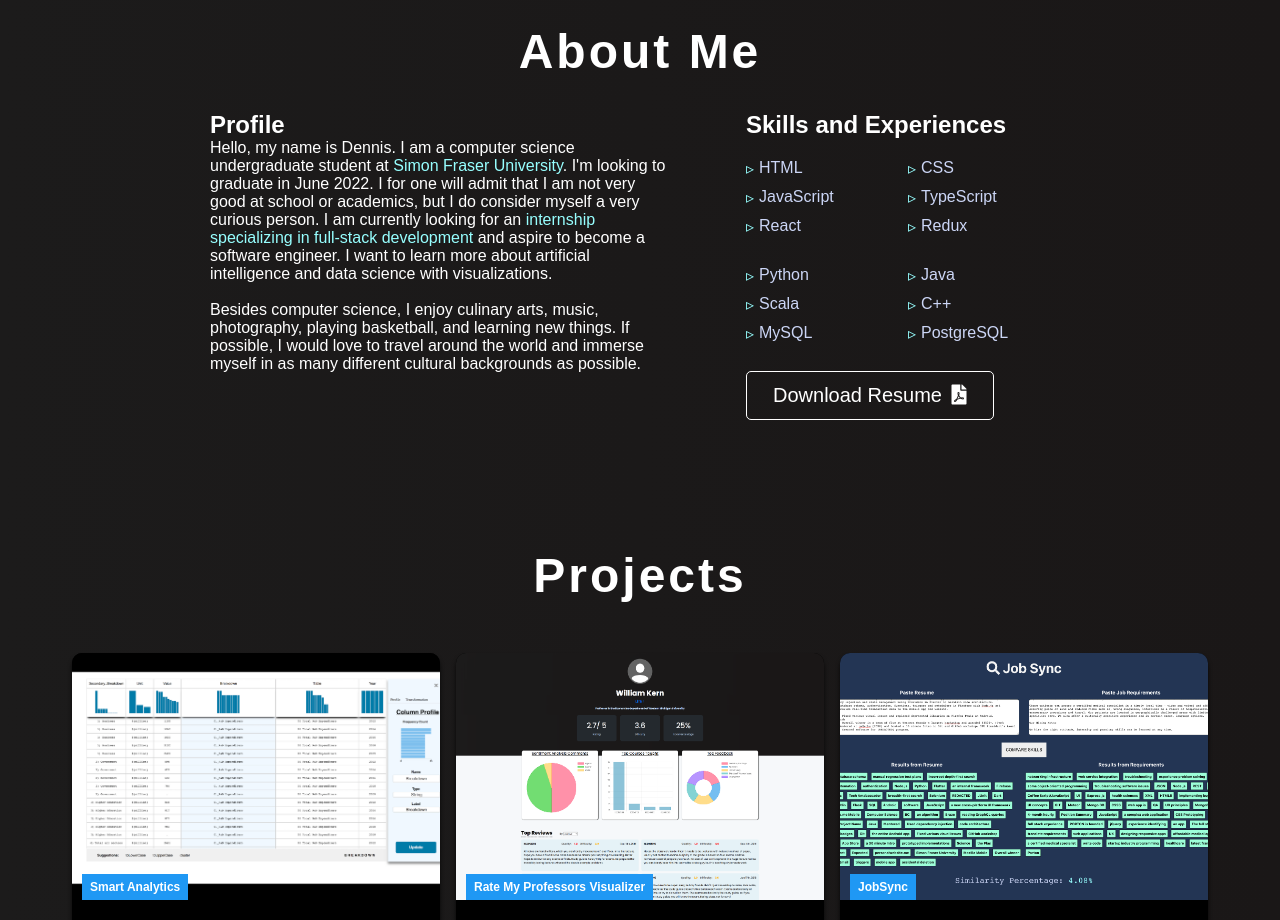
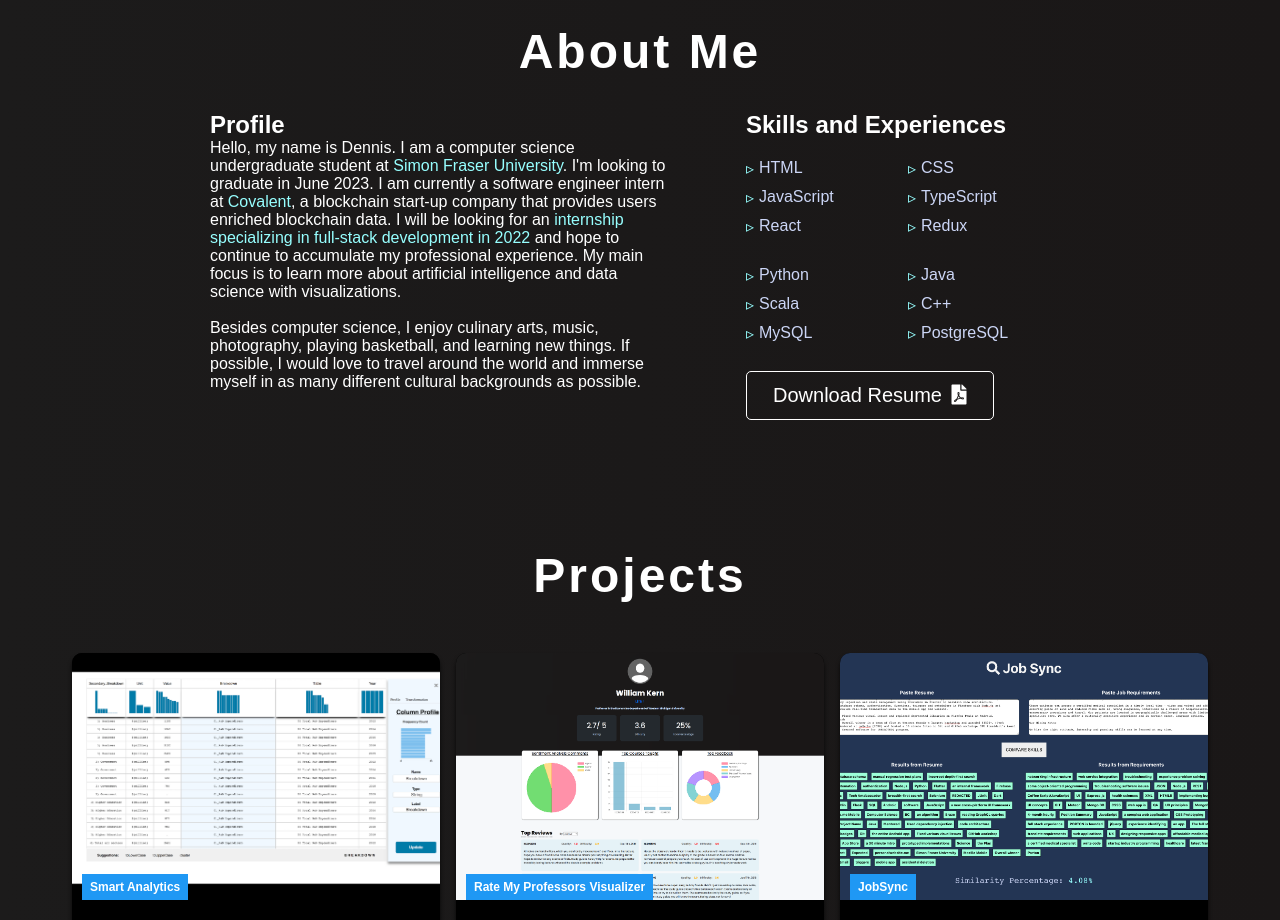
Before and after one commit to Dennayz/dennayz.github.io, a React (Create React App) app: page / in a window 1280 px wide. Shown: the part 920-1840 px from the top of the page. Built offline with nearby package versions, Linux system fonts and the light colour scheme.

Commit message:
updated about page and nav speed

```diff
--- a/src/components/About.js
+++ b/src/components/About.js
@@ -13,15 +13,32 @@ const About = () => {
           <p>
             Hello, my name is Dennis. I am a computer science undergraduate
             student at{" "}
-            <span style={{ color: "#97ffff" }}>Simon Fraser University</span>.
-            I'm looking to graduate in June 2022. I for one will admit that I am
-            not very good at school or academics, but I do consider myself a
-            very curious person. I am currently looking for an{" "}
+            <a
+              className="about-info-link"
+              href="https://www.sfu.ca/"
+              target="_blank"
+              rel="noreferrer"
+            >
+              <span style={{ color: "#97ffff" }}>Simon Fraser University</span>
+            </a>
+            . I'm looking to graduate in June 2023. I am currently a software
+            engineer intern at{" "}
+            <a
+              className="about-info-link"
+              href="https://www.covalenthq.com/"
+              target="_blank"
+              rel="noreferrer"
+            >
+              <span style={{ color: "#97ffff" }}>Covalent</span>
+            </a>
+            , a blockchain start-up company that provides users enriched
+            blockchain data. I will be looking for an{" "}
             <span style={{ color: "#97ffff" }}>
-              internship specializing in full-stack development
+              internship specializing in full-stack development in 2022
             </span>{" "}
-            and aspire to become a software engineer. I want to learn more about
-            artificial intelligence and data science with visualizations.
+            and hope to continue to accumulate my professional experience. My
+            main focus is to learn more about artificial intelligence and data
+            science with visualizations.
           </p>
           <br />
           <p>
--- a/src/components/Navbar.js
+++ b/src/components/Navbar.js
@@ -51,7 +51,7 @@ const Navbar = () => {
                 className="nav-links"
                 onClick={closeMobileMenu}
                 smooth={true}
-                duration={1000}
+                duration={500}
                 activeClass="active"
               >
                 About Me
@@ -65,7 +65,7 @@ const Navbar = () => {
                 className="nav-links"
                 onClick={closeMobileMenu}
                 smooth={true}
-                duration={1000}
+                duration={500}
                 activeClass="active"
               >
                 Projects
@@ -79,7 +79,7 @@ const Navbar = () => {
                 className="nav-links"
                 onClick={closeMobileMenu}
                 smooth={true}
-                duration={1000}
+                duration={500}
                 activeClass="active"
               >
                 Algorithms
@@ -93,7 +93,7 @@ const Navbar = () => {
                 className="nav-links"
                 onClick={closeMobileMenu}
                 smooth={true}
-                duration={1000}
+                duration={500}
                 activeClass="active"
               >
                 Contact
--- a/src/components/styles/About.css
+++ b/src/components/styles/About.css
@@ -49,6 +49,17 @@
   padding-left: 5px;
 }
 
+.about-info-link:link {
+  text-decoration: none;
+}
+
+.about-info-link:hover {
+  text-decoration: underline;
+  color: #64ffda;
+  opacity: 0.9;
+  transition: var(--transition);
+}
+
 @media screen and (max-width: 760px) {
   .aboutme-container {
     padding: 2rem;
--- a/src/components/styles/Navbar.css
+++ b/src/components/styles/Navbar.css
@@ -77,6 +77,7 @@
   cursor: pointer;
   transform: scale(1.1);
   transition: all 0.2s ease-out;
+  color: #97ffff;
 }
 
 .fa-bars {
```
